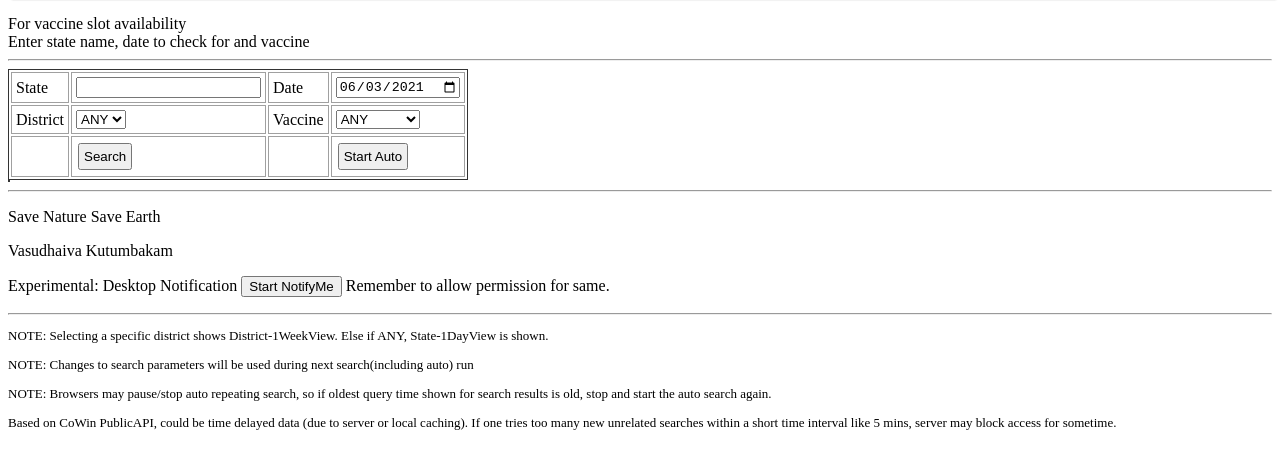
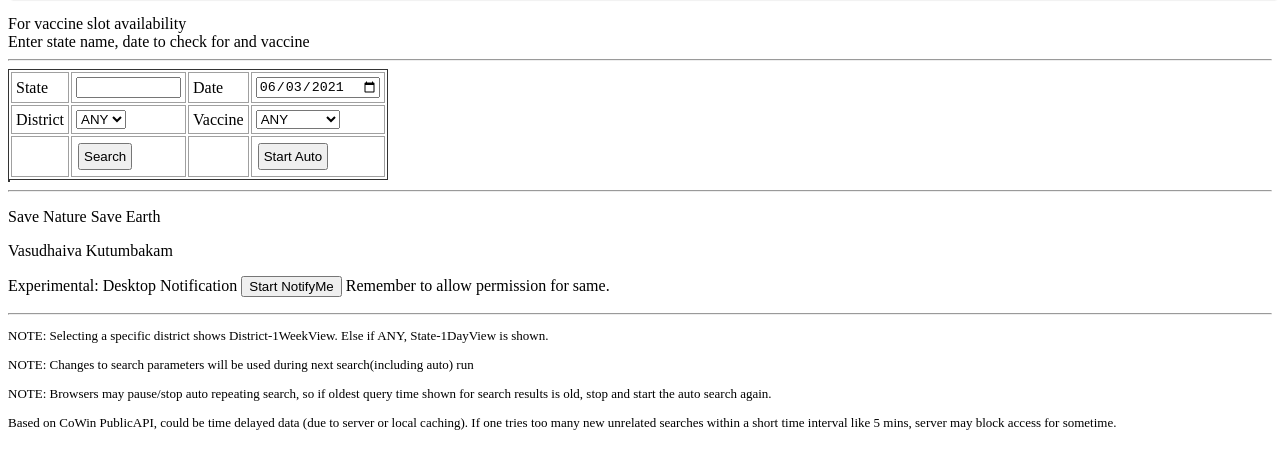
Before and after one commit to hanishkvc/prgs-covid-cowin_vaccine_check, a plain HTML site: page browser/index.html in a window 1280 px wide. Shown: the part 42-510 px from the top of the page. Drawn offline with Linux system fonts and the light colour scheme.

Commit message:
BrowserV: Table formating

```diff
--- a/browser/index.html
+++ b/browser/index.html
@@ -61,10 +61,16 @@
 		</datalist>
 		<div id="sparams">
 			<table>
+				<colgroup>
+					<col span="1" style="max-width:10%;">
+					<col span="1" style="max-width:40%;">
+					<col span="1" style="max-width:10%;">
+					<col span="1" style="max-width:40%;">
+				</colgroup>
 			<thead> </thead>
 			<tbody>
 			<tr>
-				<td> State </td> <td> <input type="text" name="vstate" id="vstate" list="states-list"/> </td>
+				<td> State </td> <td> <input type="text" name="vstate" id="vstate" list="states-list" size="10em" /> </td>
 				<td> Date </td> <td> <input type="date" name="vdate" id="vdate"/> </td>
 			</tr>
 			<tr>
```
